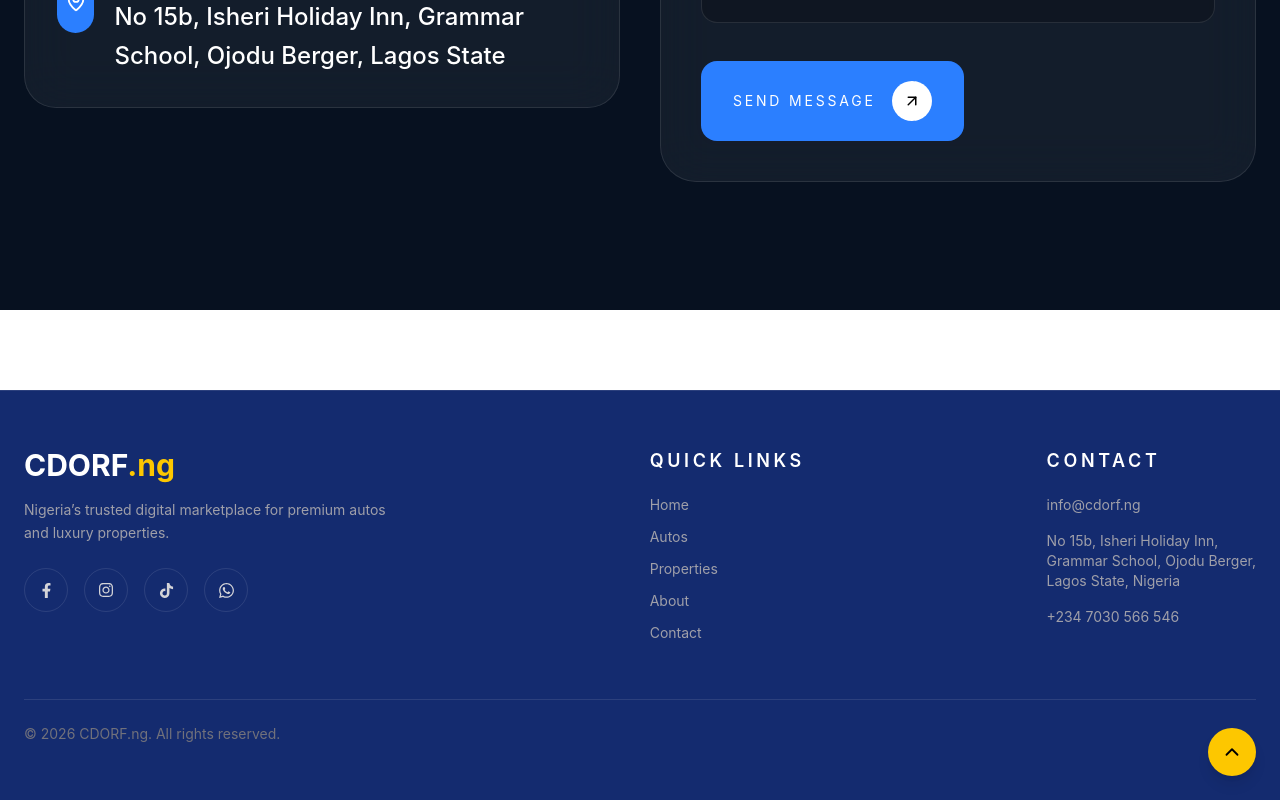
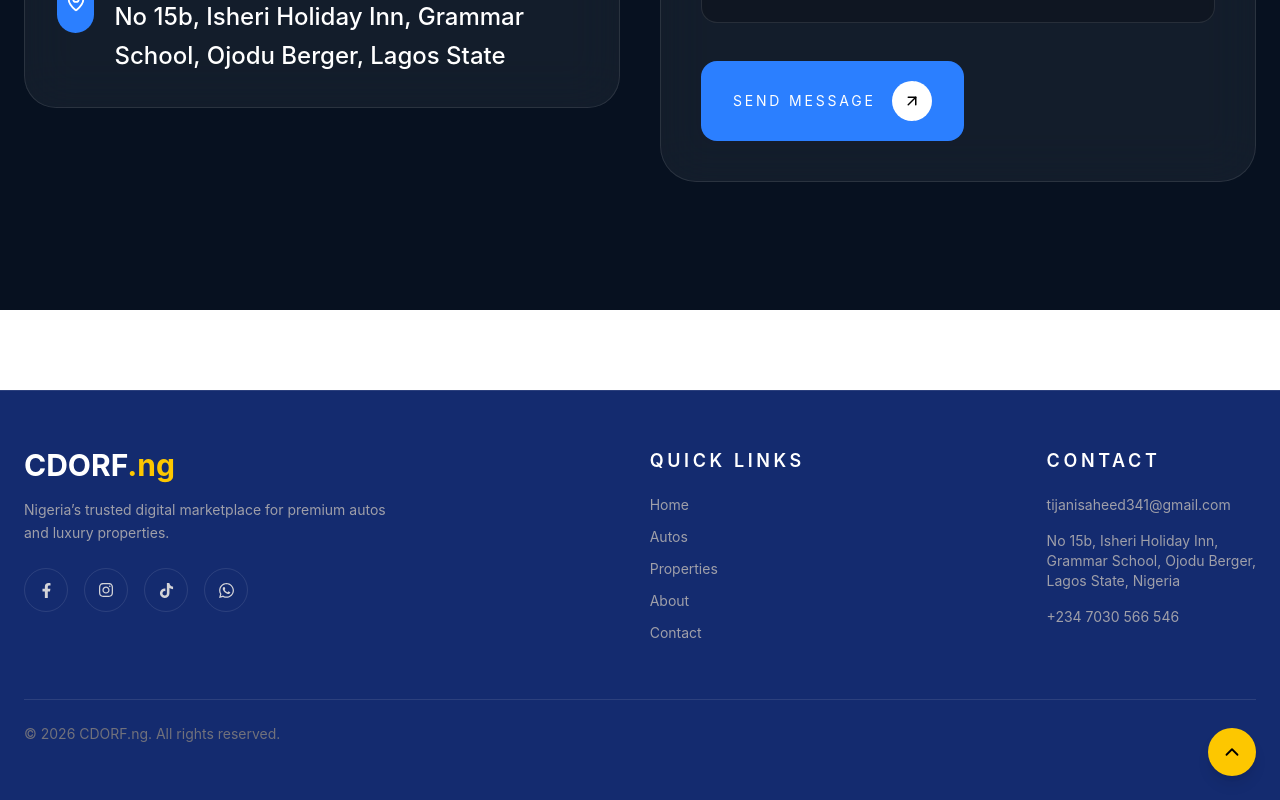
Before and after one commit to FavourDeCreative/CDORF, a Next.js app: page / in a window 1280 px wide. Shown: the part 4797-5597 px from the top of the page. Built offline with nearby package versions, Linux system fonts and the light colour scheme.

Commit message:
Update Footer.jsx

```diff
--- a/components/shared/Footer.jsx
+++ b/components/shared/Footer.jsx
@@ -99,7 +99,7 @@ export default function Footer() {
           </h3>
 
           <div className="mt-5 space-y-4 text-sm text-zinc-400">
-            <p>info@cdorf.ng</p>
+            <p>tijanisaheed341@gmail.com</p>
 
             <p>
               No 15b, Isheri Holiday Inn,
```
